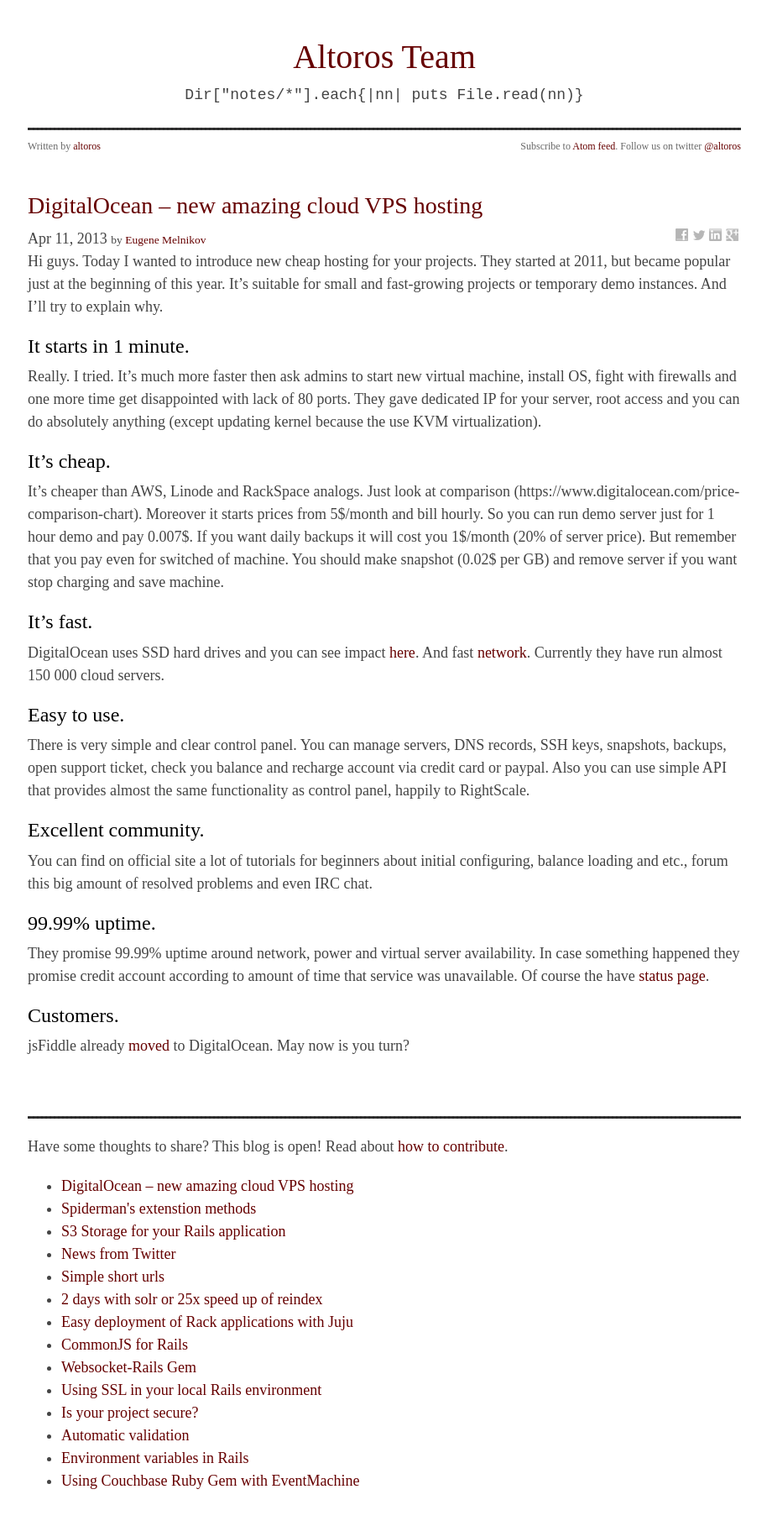
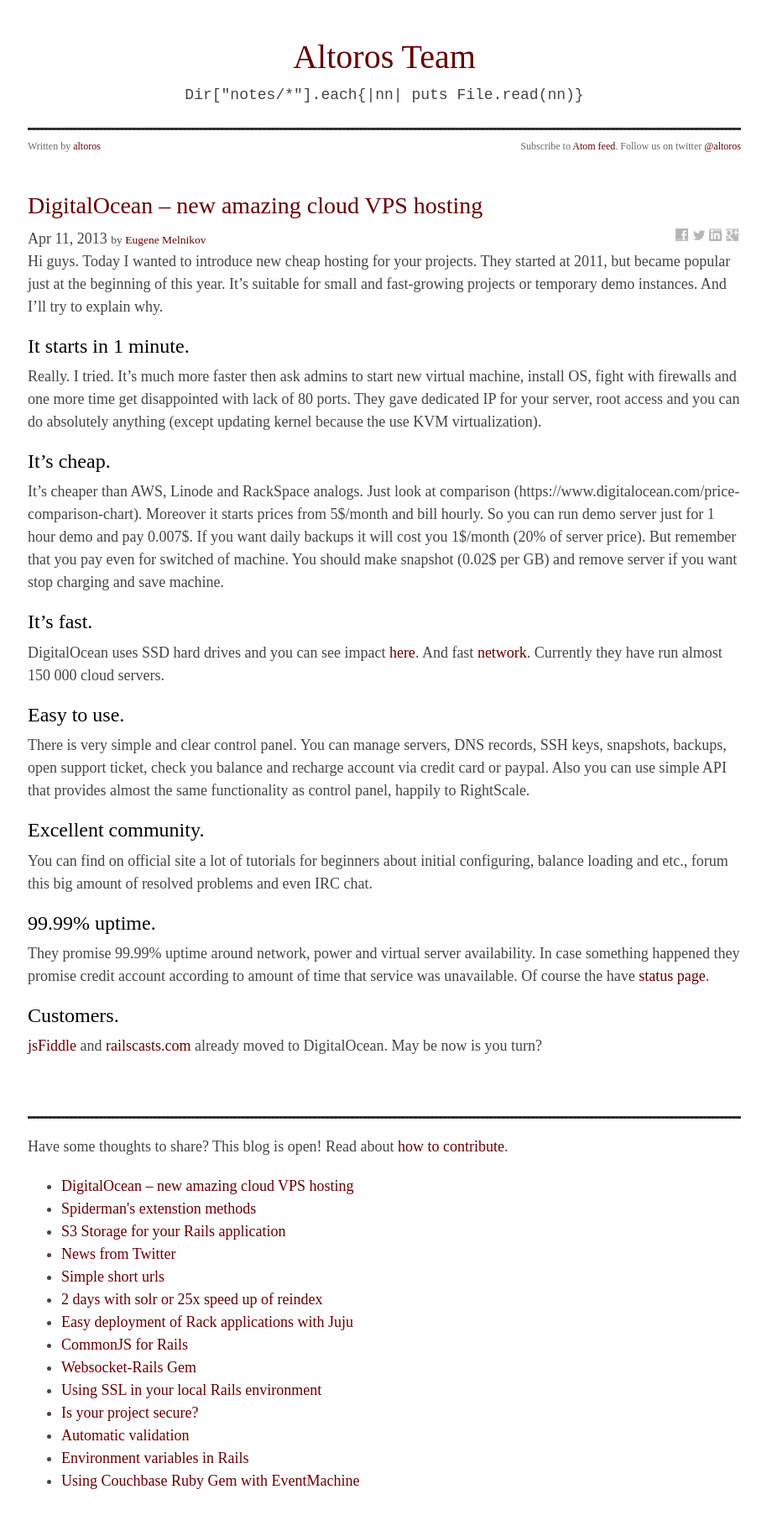
Before and after one commit to Altoros/altoros.github.com, a Jekyll site: the page built from _posts/2013-04-11-digitalocean-new-amazing-cloud-vps-hosting.markdown, in a window 1280 px wide. Shown: the whole page at 84% size, without its empty margins (182-1096 px from the left). Built offline with Jekyll 4.4.1, drawn with Linux system fonts in a browser that asks for light colours; Markdown is read by kramdown in place of the engine named in the settings; comment, search, counter and statistics services are not loaded.

Commit message:
added new link

```diff
--- a/_posts/2013-04-11-digitalocean-new-amazing-cloud-vps-hosting.markdown
+++ b/_posts/2013-04-11-digitalocean-new-amazing-cloud-vps-hosting.markdown
@@ -47,6 +47,6 @@
 Of course the have [status page](http://www.digitaloceanstatus.com/).
 
 ## Customers.
-jsFiddle already [moved](https://www.digitalocean.com/blog_posts/jsfiddle-net-moves-to-digitalocean) to DigitalOcean.
-May now is you turn?
+[jsFiddle](https://www.digitalocean.com/blog_posts/jsfiddle-net-moves-to-digitalocean) and [railscasts.com](http://railscasts.com/announcements/7) already moved to DigitalOcean.
+May be now is you turn?
 <!-- full end -->
```
